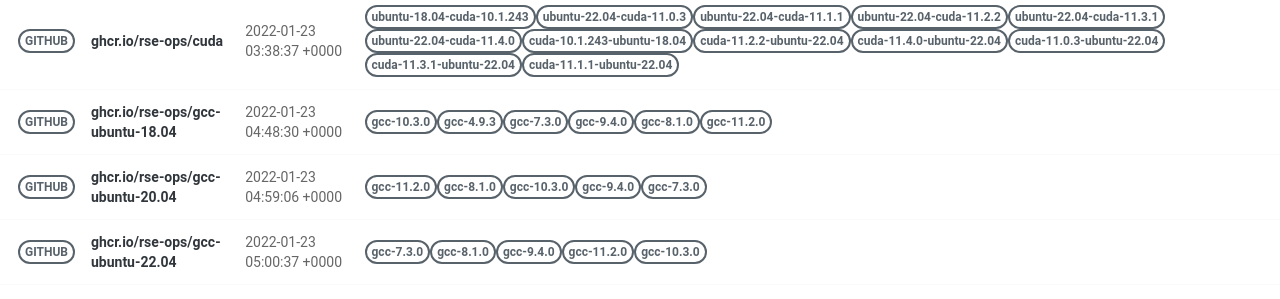
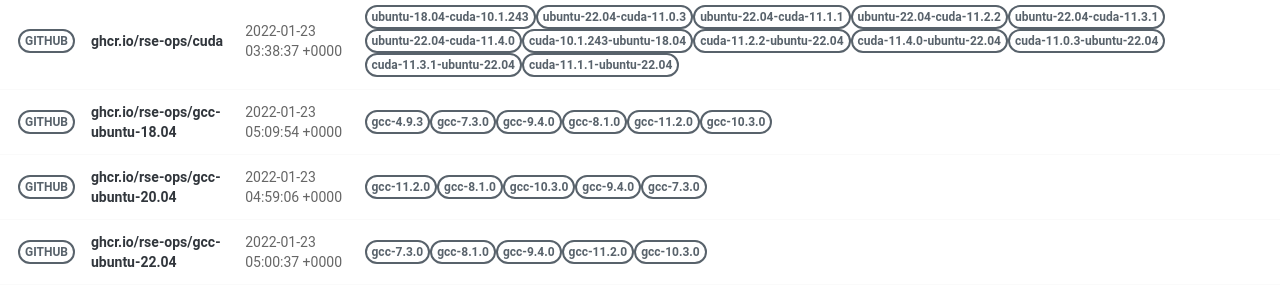
Before and after one commit to rse-ops/docker-images, a Jekyll site: the page built from pages/index.md, in a window 1280 px wide. Shown: the part 502-801 px from the top of the page. Built offline with Jekyll 4.4.1, drawn with Linux system fonts in a browser that asks for light colours; nearby versions of some CDN libraries.

Commit message:
Automated push to update library 2022-01-23

```diff
--- a/_library/ghcr.io-rse-ops-gcc-ubuntu-18.04.md
+++ b/_library/ghcr.io-rse-ops-gcc-ubuntu-18.04.md
@@ -1,14 +1,11 @@
 ---
 layout: container
 name: ghcr.io/rse-ops/gcc-ubuntu-18.04
-updated_at: 2022-01-23 04:48:30.954353
+updated_at: 2022-01-23 05:09:54.013096
 
 
 container_url: https://github.com/orgs/rse-ops/packages/container/package/gcc-ubuntu-18.04
 versions:
- - tag: gcc-10.3.0
-   dockerfile: https://github.com/rse-ops/docker-images/blob/main/ubuntu/gcc/Dockerfile
-   manifest: https://crane.ggcr.dev/manifest/ghcr.io/rse-ops/gcc-ubuntu-18.04:gcc-10.3.0
  - tag: gcc-4.9.3
    dockerfile: https://github.com/rse-ops/docker-images/blob/main/ubuntu/gcc/Dockerfile
    manifest: https://crane.ggcr.dev/manifest/ghcr.io/rse-ops/gcc-ubuntu-18.04:gcc-4.9.3
```
Also changed, not shown: other parts of _library/ghcr.io-rse-ops-gcc-ubuntu-18.04.md (+3 -0 lines).
